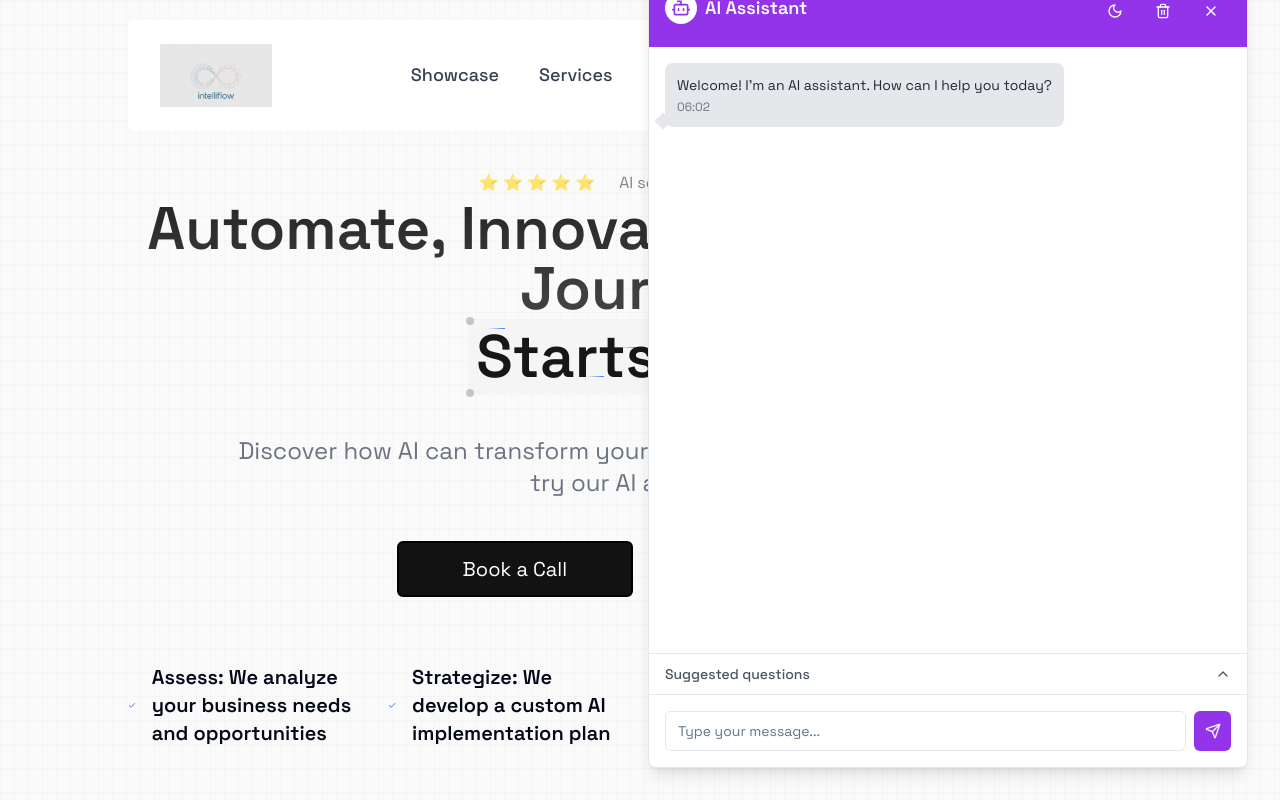
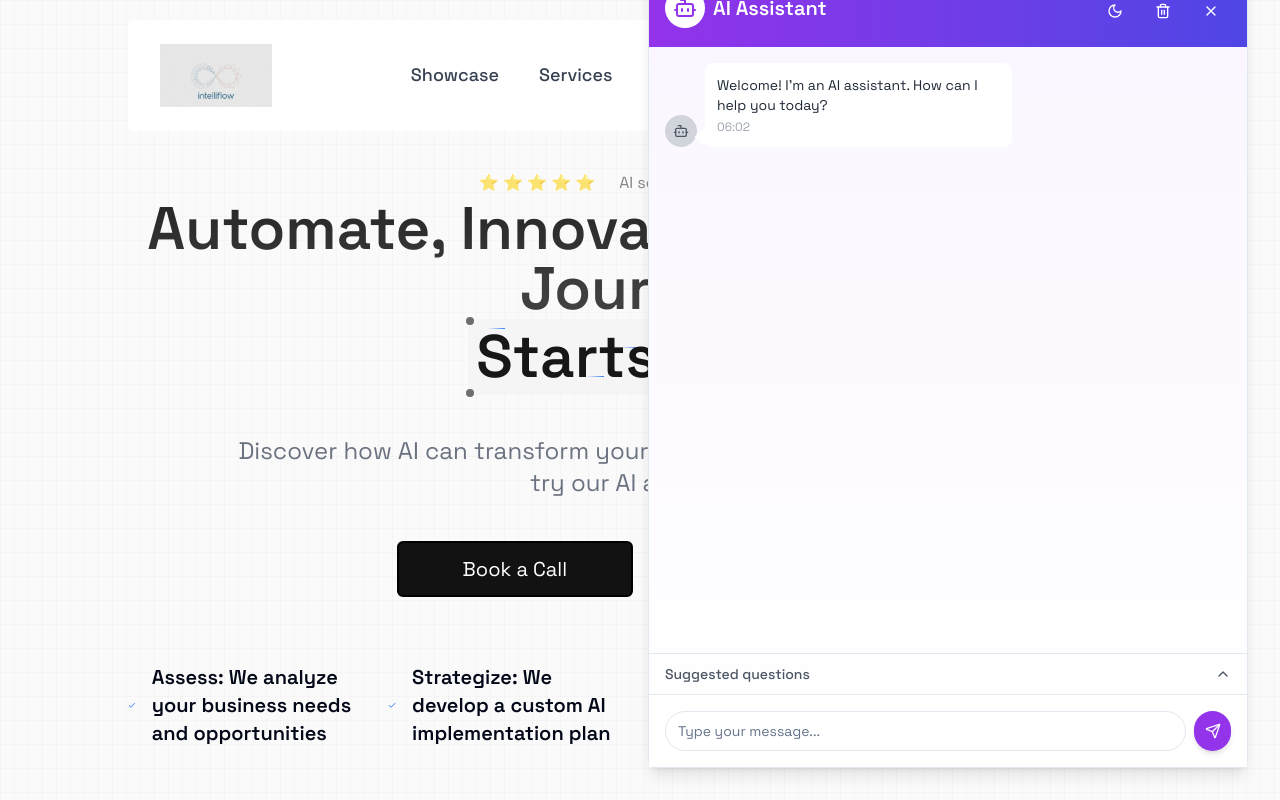
Before and after one commit to wssranjula/AI-Agency, a Next.js app: page / in a window 1280 px wide. Both pictures are taken after a click on the button 1204 px from the left and 724 px from the top of the page. Shown: the top 800 px of the page. Built offline with nearby package versions, Linux system fonts and the light colour scheme; what flowise-sdk would draw is missing.

Commit message:
improved chat bot UI

```diff
--- a/app/globals.css
+++ b/app/globals.css
@@ -77,3 +77,62 @@
     @apply bg-background text-foreground;
   }
 }
+@keyframes bounce {
+  0%, 60%, 100% {
+    transform: translateY(0);
+  }
+  30% {
+    transform: translateY(-4px);
+  }
+}
+
+.typing-indicator {
+  display: flex;
+  align-items: center;
+}
+
+.typing-indicator span {
+  height: 8px;
+  width: 8px;
+  background-color: #a855f7;
+  border-radius: 50%;
+  display: inline-block;
+  margin-right: 5px;
+  animation: bounce 1.3s linear infinite;
+}
+
+.typing-indicator span:nth-child(2) {
+  animation-delay: -1.1s;
+}
+
+.typing-indicator span:nth-child(3) {
+  animation-delay: -0.9s;
+}
+
+@keyframes fade-in-down {
+  0% {
+    opacity: 0;
+    transform: translateY(-10px);
+  }
+  100% {
+    opacity: 1;
+    transform: translateY(0);
+  }
+}
+
+.animate-fade-in-down {
+  animation: fade-in-down 0.5s ease-out;
+}
+
+.animate-pulse {
+  animation: pulse 2s cubic-bezier(0.4, 0, 0.6, 1) infinite;
+}
+
+@keyframes pulse {
+  0%, 100% {
+    opacity: 1;
+  }
+  50% {
+    opacity: .5;
+  }
+}
--- a/components/chat-widget.tsx
+++ b/components/chat-widget.tsx
@@ -4,7 +4,7 @@ import { useState, useRef, useEffect } from 'react'
 import { Button } from '@/components/ui/button'
 import { Card, CardContent, CardFooter, CardHeader } from '@/components/ui/card'
 import { Input } from '@/components/ui/input'
-import { Send, X, Trash2, Bot, ChevronUp, ChevronDown, ChevronDownCircle, Moon, Sun } from 'lucide-react'
+import { Send, X, Trash2, Bot, ChevronUp, ChevronDown, ChevronDownCircle, Moon, Sun, User } from 'lucide-react'
 import { FlowiseClient } from 'flowise-sdk'
 import { format } from 'date-fns'
 
@@ -77,7 +77,7 @@ export default function ChatWidget() {
 
       try {
         const prediction = await client.createPrediction({
-          chatflowId: 'ac249b08-f4ed-40d0-a493-94bba72a8d20', // Replace with your actual chatflow ID
+          chatflowId: 'ac249b08-f4ed-40d0-a493-94bba72a8d20',
           question: inputMessage,
           streaming: true,
         });
@@ -161,49 +161,61 @@ export default function ChatWidget() {
   return (
     <div className={`fixed bottom-0 right-0 left-0 sm:bottom-8 sm:right-8 sm:left-auto z-50 ${isDarkMode ? 'dark' : ''}`}>
       {isOpen ? (
-        <Card className="w-full sm:w-[400px] md:w-[500px] lg:w-[600px] h-[90vh] sm:h-[800px] flex flex-col shadow-lg rounded-none sm:rounded-lg dark:bg-gray-800">
-          <CardHeader className="flex flex-row items-center justify-between p-4 bg-purple-600 dark:bg-purple-800 text-white">
+        <Card className="w-full sm:w-[400px] md:w-[500px] lg:w-[600px] h-[90vh] sm:h-[800px] flex flex-col shadow-lg rounded-none sm:rounded-lg dark:bg-gray-800 bg-gradient-to-b from-purple-50 to-white dark:from-gray-900 dark:to-gray-800">
+          <CardHeader className="flex flex-row items-center justify-between p-4 bg-gradient-to-r from-purple-600 to-indigo-600 dark:from-purple-800 dark:to-indigo-800 text-white rounded-t-lg">
             <div className="flex items-center space-x-2">
-              <div className="w-8 h-8 rounded-full bg-white flex items-center justify-center text-purple-600">
-                <Bot size={20} />
+              <div className="w-10 h-10 rounded-full bg-white flex items-center justify-center text-purple-600">
+                <Bot size={24} />
               </div>
-              <h3 className="text-lg font-semibold">AI Assistant</h3>
+              <h3 className="text-xl font-semibold">AI Assistant</h3>
             </div>
             <div className="flex space-x-2">
-              <Button variant="ghost" size="icon" onClick={toggleDarkMode} className="text-white hover:bg-purple-700">
+              <Button variant="ghost" size="icon" onClick={toggleDarkMode} className="text-white hover:bg-purple-700 rounded-full">
                 {isDarkMode ? <Sun className="h-5 w-5" /> : <Moon className="h-5 w-5" />}
               </Button>
-              <Button variant="ghost" size="icon" onClick={clearMessages} className="text-white hover:bg-purple-700">
+              <Button variant="ghost" size="icon" onClick={clearMessages} className="text-white hover:bg-purple-700 rounded-full">
                 <Trash2 className="h-5 w-5" />
               </Button>
-              <Button variant="ghost" size="icon" onClick={toggleChat} className="text-white hover:bg-purple-700">
+              <Button variant="ghost" size="icon" onClick={toggleChat} className="text-white hover:bg-purple-700 rounded-full">
                 <X className="h-5 w-5" />
               </Button>
             </div>
           </CardHeader>
-          <CardContent ref={chatContentRef} className="flex-grow overflow-auto p-4 space-y-4 dark:bg-gray-700">
+          <CardContent ref={chatContentRef} className="flex-grow overflow-auto p-4 space-y-4 dark:bg-gray-700 bg-opacity-50 dark:bg-opacity-50">
             {messages.map((msg, index) => (
               <div key={index} className={`flex ${msg.sender === 'user' ? 'justify-end' : 'justify-start'}`}>
-                <div className={`max-w-[80%] p-3 rounded-lg text-sm relative ${
-                  msg.sender === 'user' ? 'bg-purple-600 text-white' : 'bg-gray-200 text-gray-800 dark:bg-gray-600 dark:text-white'
+                <div className={`flex items-end space-x-2 ${msg.sender === 'user' ? 'flex-row-reverse space-x-reverse' : ''}`}>
+                  <div className={`w-8 h-8 rounded-full flex items-center justify-center ${
+                    msg.sender === 'user' ? 'bg-purple-600 text-white' : 'bg-gray-300 text-gray-600 dark:bg-gray-600 dark:text-white'
+                  }`}>
+                    {msg.sender === 'user' ? <User size={16} /> : <Bot size={16} />}
+                  </div>
+                  <div className={`max-w-[70%] p-3 rounded-lg text-sm relative ${
+                    msg.sender === 'user' ? 'bg-purple-600 text-white' : 'bg-white text-gray-800 dark:bg-gray-600 dark:text-white'
                   }`}>
                     {msg.text}
-                  <div className={`absolute bottom-0 ${msg.sender === 'user' ? 'right-0 mr-[-8px]' : 'left-0 ml-[-8px]'} w-3 h-3 transform rotate-45 ${
-                    msg.sender === 'user' ? 'bg-purple-600' : 'bg-gray-200 dark:bg-gray-600'
+                    <div className={`absolute bottom-1 ${msg.sender === 'user' ? 'right-[-8px]' : 'left-[-8px]'} w-3 h-3 transform rotate-45 ${
+                      msg.sender === 'user' ? 'bg-purple-600' : 'bg-white dark:bg-gray-600'
                     }`}></div>
-                  <div className="text-xs text-gray-500 dark:text-gray-400 mt-1">
+                    <div className="text-xs text-gray-400 dark:text-gray-400 mt-1">
                       {format(msg.timestamp, 'HH:mm')}
+                    </div>
                   </div>
                 </div>
               </div>
             ))}
             {isTyping && (
               <div className="flex justify-start">
-                <div className="bg-gray-200 dark:bg-gray-600 text-gray-800 dark:text-white p-3 rounded-lg text-sm">
+                <div className="flex items-end space-x-2">
+                  <div className="w-8 h-8 rounded-full bg-gray-300 text-gray-600 dark:bg-gray-600 dark:text-white flex items-center justify-center">
+                    <Bot size={16} />
+                  </div>
+                  <div className="bg-white dark:bg-gray-600 text-gray-800 dark:text-white p-3 rounded-lg text-sm">
                     <div className="typing-indicator">
                       <span></span>
                       <span></span>
                       <span></span>
+                    </div>
                   </div>
                 </div>
               </div>
@@ -213,7 +225,7 @@ export default function ChatWidget() {
           {showScrollButton && (
             <Button
               onClick={scrollToBottom}
-              className="absolute bottom-20 right-4 rounded-full bg-purple-600 hover:bg-purple-700 text-white"
+              className="absolute bottom-20 right-4 rounded-full bg-purple-600 hover:bg-purple-700 text-white shadow-lg"
               size="icon"
             >
               <ChevronDownCircle className="h-5 w-5" />
@@ -223,7 +235,7 @@ export default function ChatWidget() {
             <Button
               onClick={toggleSuggestions}
               variant="ghost"
-              className="w-full flex justify-between items-center py-2 px-4 text-sm text-gray-600 dark:text-gray-300"
+              className="w-full flex justify-between items-center py-2 px-4 text-sm text-gray-600 dark:text-gray-300 hover:bg-purple-100 dark:hover:bg-gray-700"
             >
               Suggested questions
               {showSuggestions ? <ChevronDown size={20} /> : <ChevronUp size={20} />}
@@ -236,7 +248,7 @@ export default function ChatWidget() {
                     variant="outline"
                     size="sm"
                     onClick={() => handleSampleMessage(message)}
-                    className="w-full text-xs justify-start h-auto py-2 px-3 dark:text-gray-300 dark:hover:bg-gray-600"
+                    className="w-full text-xs justify-start h-auto py-2 px-3 dark:text-gray-300 dark:hover:bg-gray-600 hover:bg-purple-100 transition-colors duration-200"
                     disabled={isLoading}
                   >
                     {message}
@@ -245,16 +257,16 @@ export default function ChatWidget() {
               </div>
             )}
           </div>
-          <CardFooter className="border-t p-4 dark:border-gray-600">
+          <CardFooter className="border-t p-4 dark:border-gray-600 bg-white dark:bg-gray-800">
             <form onSubmit={sendMessage} className="flex w-full gap-2">
               <Input
                 placeholder="Type your message..."
                 value={inputMessage}
                 onChange={(e) => setInputMessage(e.target.value)}
-                className="flex-grow text-sm dark:bg-gray-700 dark:text-white"
+                className="flex-grow text-sm dark:bg-gray-700 dark:text-white rounded-full"
                 disabled={isLoading}
               />
-              <Button type="submit" size="icon" className="bg-purple-600 hover:bg-purple-700 h-10 w-10 dark:bg-purple-800 dark:hover:bg-purple-900" disabled={isLoading}>
+              <Button type="submit" size="icon" className="bg-purple-600 hover:bg-purple-700 h-10 w-10 dark:bg-purple-800 dark:hover:bg-purple-900 rounded-full shadow-md" disabled={isLoading}>
                 <Send className="h-5 w-5" />
               </Button>
             </form>
@@ -270,7 +282,7 @@ export default function ChatWidget() {
           <Button
             onClick={toggleChat}
             size="icon"
-            className="rounded-full h-14 w-14 bg-purple-600 hover:bg-purple-700 shadow-lg animate-pulse dark:bg-purple-800 dark:hover:bg-purple-900"
+            className="rounded-full h-14 w-14 bg-gradient-to-r from-purple-600 to-indigo-600 hover:from-purple-700 hover:to-indigo-700 shadow-lg animate-pulse dark:from-purple-800 dark:to-indigo-800 dark:hover:from-purple-900 dark:hover:to-indigo-900"
           >
             <Bot size={24} className="text-white" />
           </Button>
```
Lines whose indentation alone changed are shown as unchanged.
